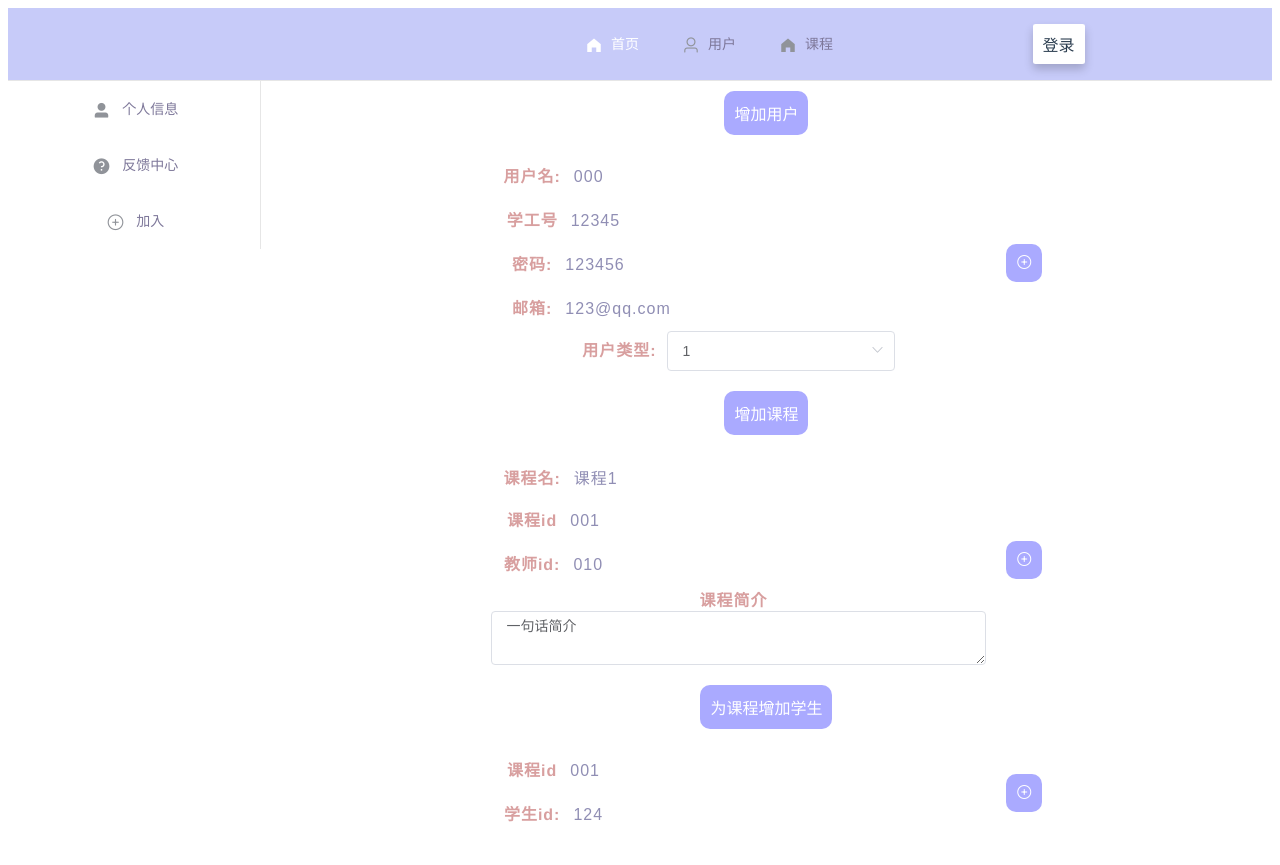
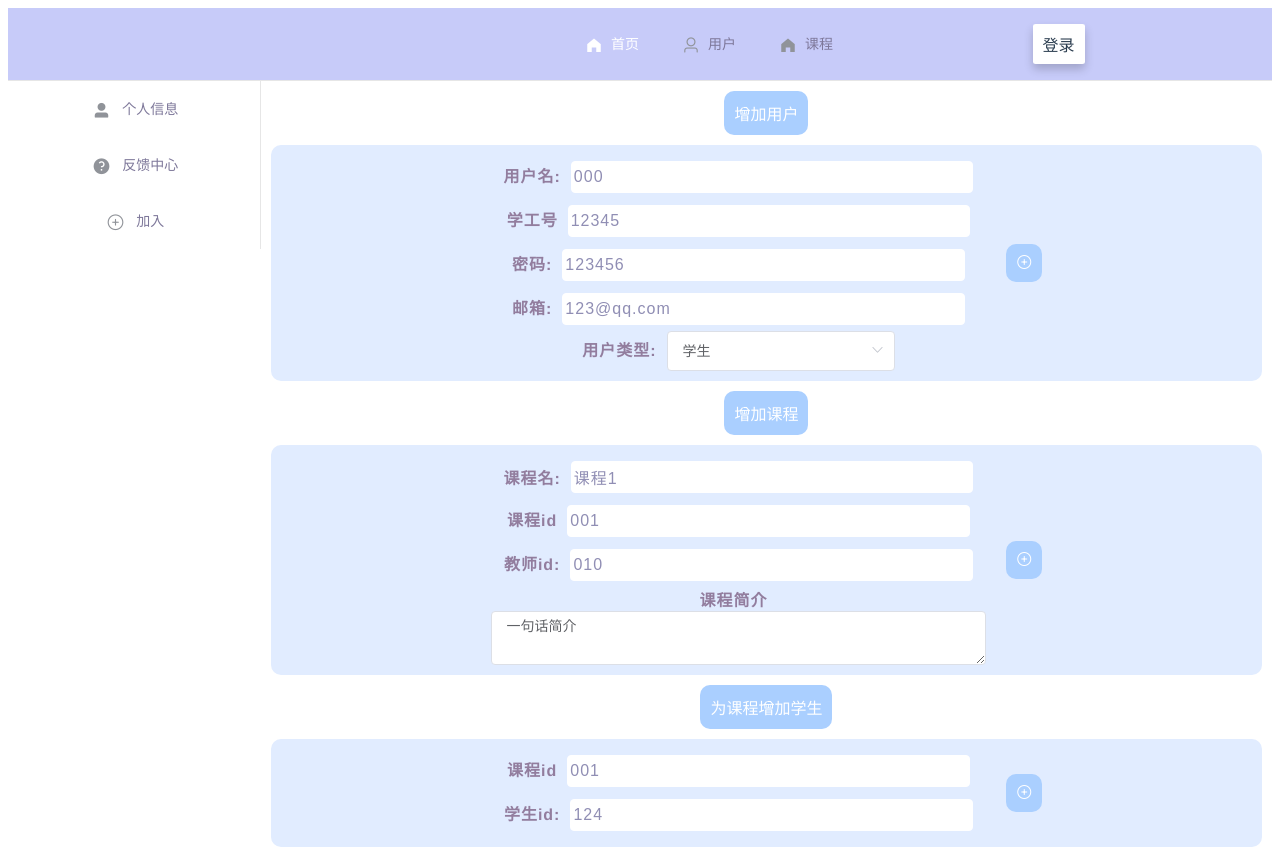
Before and after one commit to xwx12345/-, a Vue app: page /useradd in a window 1280 px wide. Built offline with nearby package versions, Linux system fonts and the light colour scheme.

Commit message:
修改部分配色与跳转

```diff
--- a/src/views/project/project.vue
+++ b/src/views/project/project.vue
@@ -3,7 +3,7 @@
     <div class="left">
 		<el-menu
 		  :default-active="activeIndex"
-		  :router="true"
+		  :router="false"
 		  class="menu"
 		  mode="vertical"
 		  background-color="#ffffff"
@@ -12,10 +12,10 @@
 		   <el-menu-item @click="home()" index="/project/">
 		   		<i class="el-icon-s-home"></i>项目主页
 		   </el-menu-item>
-		   <el-menu-item index="/projectRepo">
+		   <el-menu-item @click="repo()" index="/projectRepo">
 		   		<i class="el-icon-message-solid"></i>实验报告上传
 		   </el-menu-item>
-		   <el-menu-item index="/projectGrade">
+		   <el-menu-item @click="grade()" index="/projectGrade">
 		   		<i class="el-icon-view"></i>实验报告评分
 		   </el-menu-item>
 		</el-menu>
@@ -36,8 +36,24 @@ export default {
   },
   methods: {
 	  home(){
+		  this.$router.push({
+		    path: '/project',
+		    query: { id: this.id }
+		  })
+	  },
+	  repo(){
+		  this.$router.push({
+		    path: '/projectRepo',
+		    query: { id: this.id }
+		  })
+	  },
+	  grade(){
+	  		  this.$router.push({
+	  		    path: '/projectGrade',
+	  		    query: { id: this.id }
+	  		  })
+	  }
 
-	  }
 
   },
   mounted () {
--- a/src/views/user/useradd.vue
+++ b/src/views/user/useradd.vue
@@ -98,7 +98,7 @@ export default {
 			id:'12345',
 			password:'123456',
 			email:'123@qq.com',
-			type:'1'
+			type:'student'
 		},
 		course:{
 			name:'课程1',
@@ -168,7 +168,7 @@ export default {
 		  span{
 		    display: inline-block;
 		    border-radius: 10px;
-		    background: #aaaaff;
+		    background: #aacfff;
 		    color: #fff;
 		    padding: 10px;
 		  }
@@ -177,7 +177,7 @@ export default {
 		  display: flex;
 		  justify-content: center;
 		  align-items: center;
-		  background: rgba(255,255,255,0.5);
+		  background: #e1ecff;
 		  border-radius: 10px;
 		  margin: 10px;
 		  .main{
@@ -187,7 +187,7 @@ export default {
 		      font-size: 16px;
 		      font-weight: 600;
 		      letter-spacing: 1px;
-		      color: #d89f9f;
+		      color: #927d9e;
 		      margin-right: 10px;
 		    }
 		    input{
@@ -220,7 +220,7 @@ export default {
 		  }
 		  .button{
 		    border-radius: 10px;
-		    background: #aaaaff;
+		    background: #aacfff;
 		    font-size: 16px;
 		    color: #fff;
 		    padding: 10px;
```
